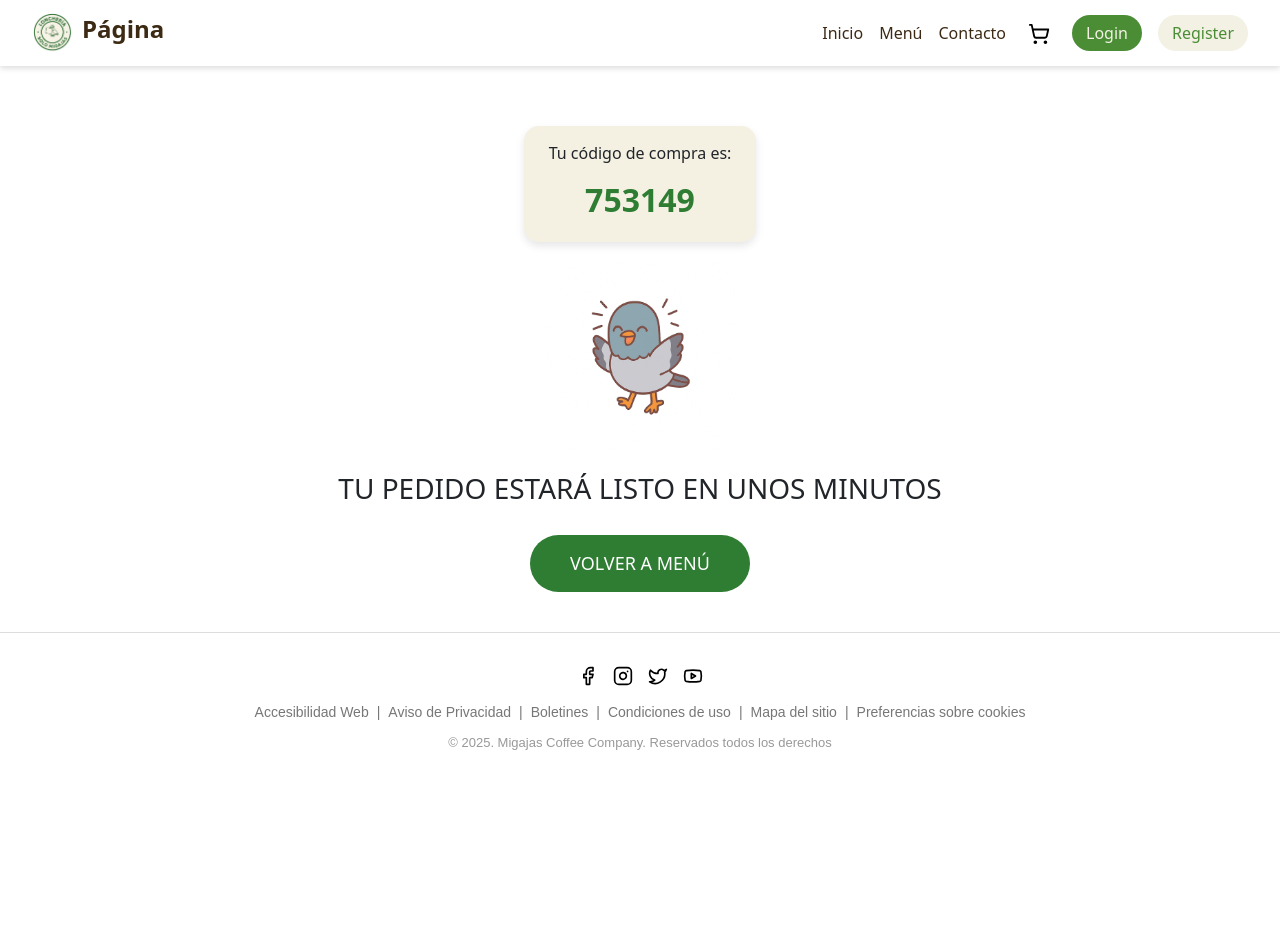
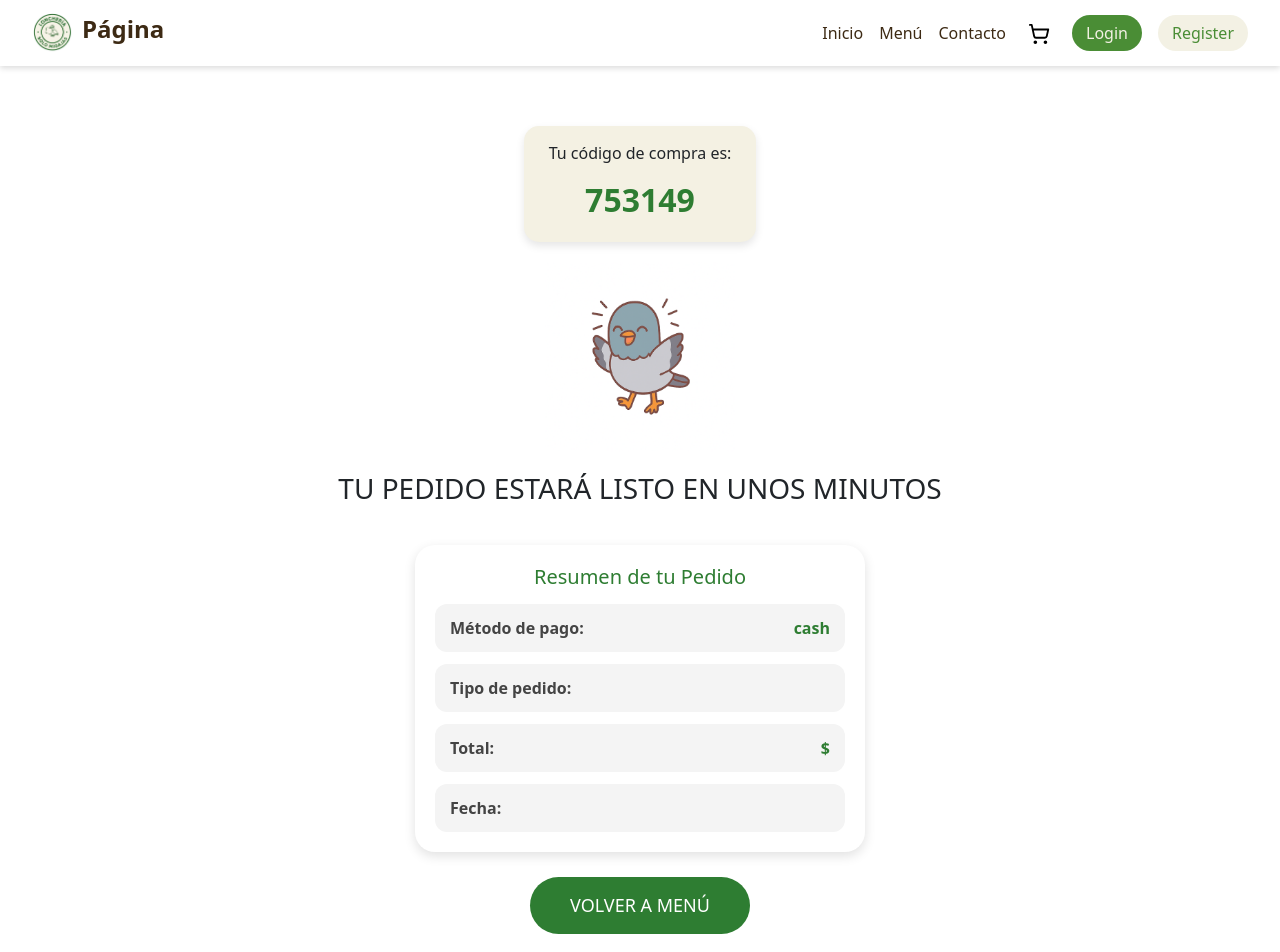
Before and after one commit to chuynor/FRONT_LONCHERIA, a React (Vite) app: page /pago-exitoso in a window 1280 px wide. Shown: the top 952 px of the page. Before the commit the page ends 800 px from the top, so only its background shows below. Built offline with nearby package versions, Linux system fonts and the light colour scheme.

Commit message:
CREACIONN DE LOGIN REGISTER Y HOME

```diff
--- a/src/pages/Contacto/Contacto.jsx
+++ b/src/pages/Contacto/Contacto.jsx
@@ -29,7 +29,7 @@ function Contacto() {
             compañía o una cena especial bajo el encanto del centro histórico.
             <br />
             <strong>Dirección sugerida:</strong> Calle Principal #123, Zona
-            Centro. (Puedes cambiarla según la ubicación real que desees.)
+            Centro.
           </p>
         </div>
       </section>
--- a/src/pages/PagoExitoso/PagoExitoso.css
+++ b/src/pages/PagoExitoso/PagoExitoso.css
@@ -23,11 +23,13 @@ h3 {
   border: none;
   font-size: 18px;
   cursor: pointer;
+  margin-top: 25px;
 }
 
 .btn-menu:hover {
   background-color: #256428;
 }
+
 .cash-code-box {
   margin: 20px 0;
   background: #f4f1e3;
@@ -43,3 +45,47 @@ h3 {
   color: #2e7d32;
   margin-top: 10px;
 }
+
+/* ---- RESUMEN DEL PEDIDO ---- */
+
+.order-summary {
+  width: 100%;
+  max-width: 450px;
+  background: #fff;
+  padding: 20px;
+  border-radius: 20px;
+  box-shadow: 0 4px 12px rgba(0, 0, 0, 0.12);
+  margin-top: 10px;
+  text-align: left;
+}
+
+.order-summary h3 {
+  font-size: 20px;
+  margin-bottom: 15px;
+  color: #2e7d32;
+  text-align: center;
+}
+
+.order-box {
+  display: flex;
+  flex-direction: column;
+  gap: 12px;
+}
+
+.order-item {
+  display: flex;
+  justify-content: space-between;
+  padding: 12px 15px;
+  background: #f4f4f4;
+  border-radius: 12px;
+}
+
+.order-label {
+  font-weight: 600;
+  color: #444;
+}
+
+.order-value {
+  font-weight: 700;
+  color: #2e7d32;
+}
--- a/src/pages/PagoExitoso/PagoExitoso.jsx
+++ b/src/pages/PagoExitoso/PagoExitoso.jsx
@@ -1,25 +1,33 @@
 // src/pages/PagoExitoso/PagoExitoso.jsx
 import React, { useEffect, useState } from "react";
 import { useNavigate } from "react-router-dom";
-import { useCart } from "../../context/CartContext.jsx"; // ✔ CORRECTO
+import { useCart } from "../../context/CartContext.jsx";
 import "./PagoExitoso.css";
 
 export default function PagoExitoso() {
   const navigate = useNavigate();
   const [purchaseCode, setPurchaseCode] = useState(null);
-  const { clearCart } = useCart(); // limpia carrito
+  const { clearCart } = useCart();
+
+  // 🔹 Obtener último pedido para mostrar resumen
+  const userData = JSON.parse(localStorage.getItem("userData")) || {};
+  const lastOrder = userData?.pedidos?.[userData.pedidos.length - 1] || {
+    metodoPago: "cash",
+    tipoPedido: "Mostrador",
+    total: 0,
+    fecha: "Hoy",
+  };
 
   useEffect(() => {
-    // Obtener datos guardados
     const userData = JSON.parse(localStorage.getItem("userData")) || {};
     const pedidos = userData.pedidos || [];
     const lastOrder = pedidos[pedidos.length - 1] || { metodoPago: "cash" };
 
-    // Generar código aleatorio
+    // Generar código de compra
     const code = Math.floor(100000 + Math.random() * 900000);
     setPurchaseCode(code);
 
-    // Guardarlo en el pedido
+    // Guardarlo en el último pedido
     lastOrder.codigoCompra = code;
 
     const updatedPedidos = pedidos.length
@@ -31,7 +39,7 @@ export default function PagoExitoso() {
       JSON.stringify({ ...userData, pedidos: updatedPedidos })
     );
 
-    // 🟢 Limpiar carrito al completar compra
+    // Vaciar carrito
     clearCart();
   }, []);
 
@@ -52,6 +60,33 @@ export default function PagoExitoso() {
 
       <h3>TU PEDIDO ESTARÁ LISTO EN UNOS MINUTOS</h3>
 
+      {/* 🟢 RESUMEN DEL PEDIDO */}
+      <div className="order-summary">
+        <h3>Resumen de tu Pedido</h3>
+
+        <div className="order-box">
+          <div className="order-item">
+            <span className="order-label">Método de pago:</span>
+            <span className="order-value">{lastOrder.metodoPago}</span>
+          </div>
+
+          <div className="order-item">
+            <span className="order-label">Tipo de pedido:</span>
+            <span className="order-value">{lastOrder.tipoPedido}</span>
+          </div>
+
+          <div className="order-item">
+            <span className="order-label">Total:</span>
+            <span className="order-value">${lastOrder.total}</span>
+          </div>
+
+          <div className="order-item">
+            <span className="order-label">Fecha:</span>
+            <span className="order-value">{lastOrder.fecha}</span>
+          </div>
+        </div>
+      </div>
+
       <button className="btn-menu" onClick={() => navigate("/menu")}>
         VOLVER A MENÚ
       </button>
```
